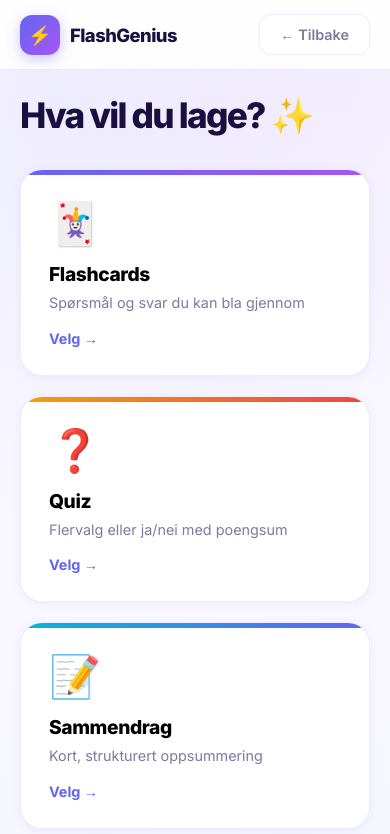
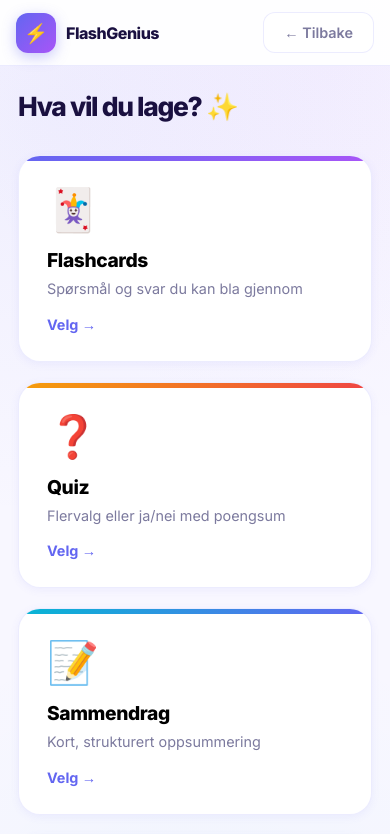
Before and after one commit to arink1305/FlashGenius, a React app in the folder frontend/: page /new in a window 390 px wide. Shown: the top 834 px of the page. Built offline with nearby package versions, Linux system fonts and the light colour scheme; no server answers; sample sign-in values are in the browser's storage; the HTML template or start-up script is replaced by a standard one.

Commit message:
Improve mobile layout for topbar, heroes, and buttons

```diff
--- a/frontend/src/index.css
+++ b/frontend/src/index.css
@@ -1419,12 +1419,41 @@ input:focus, textarea:focus {
 }
 
 @media (max-width: 640px) {
-    .topbar { padding: 14px 20px; }
-    .content { padding: 24px 20px 48px; }
-    .dash-hero { flex-direction: column; align-items: flex-start; padding: 28px 24px; }
+    .topbar { padding: 12px 16px; }
+    .content { padding: 24px 18px 48px; }
+
+    .topbar-logo-name { font-size: 1rem; }
+    .topbar-actions { gap: 7px; }
+    .topbar-actions .btn-primary { padding: 9px 13px; font-size: 0.82rem; }
+    .topbar-icon-btn, .profile-btn { width: 38px; height: 38px; }
+
+    .page-header h1 { font-size: 1.65rem; }
+    .page-header p { font-size: 0.92rem; }
+
+    .dash-hero { flex-direction: column; align-items: flex-start; padding: 26px 22px; }
+    .dash-hero-text h1 { font-size: 1.7rem; }
     .dash-stats { grid-template-columns: 1fr; }
+
+    .study-hero { flex-direction: column; align-items: flex-start; padding: 22px; gap: 14px; }
+    .study-hero .btn-white-outline, .study-hero .quiz-score { align-self: flex-start; }
+
     .flashcard { height: 300px; }
     .flashcard-front, .flashcard-back { padding: 32px 24px; }
+    .flashcard-front p, .flashcard-back p { font-size: 1.1rem; }
+
+    .quiz-card { padding: 24px 18px; }
+    .quiz-question { font-size: 1.1rem; }
+    .quiz-option { padding: 13px 14px; font-size: 0.95rem; }
+
+    .study-nav { width: 100%; }
+    .study-nav .btn-primary, .study-nav .btn-ghost { flex: 1; justify-content: center; }
+
+    .study-complete h2 { font-size: 1.5rem; }
+}
+
+@media (max-width: 380px) {
+    .topbar-logo-name { display: none; }
+    .topbar-actions .btn-primary { padding: 9px 12px; }
 }
 
 .type-grid {
```
